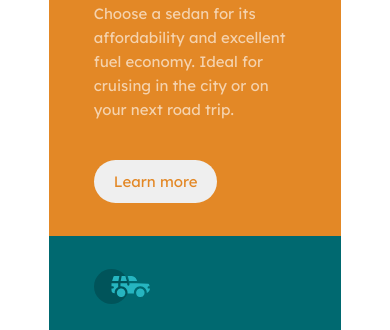
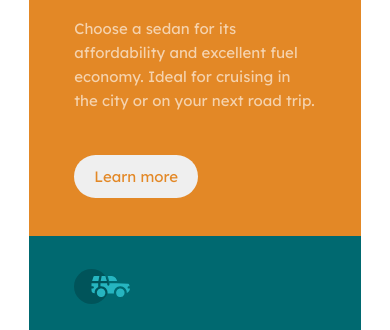
Before and after one commit to JulienLach/3-column-card, a plain HTML site: page index.html in a window 390 px wide. Shown: the part 364-694 px from the top of the page. Drawn offline with Linux system fonts and the light colour scheme.

Commit message:
corection width

```diff
--- a/style.css
+++ b/style.css
@@ -19,7 +19,7 @@ body {
 }
 
 .container {
-    max-width: 75%;
+    max-width: 1000px;
     margin: 200px auto;
     /* border: 3px blue solid; */
 
@@ -105,6 +105,7 @@ img {
         display: flex;
         flex-wrap: wrap;
         margin: 200px auto;
+        width: 85%;
     }
 
     .card {
```
